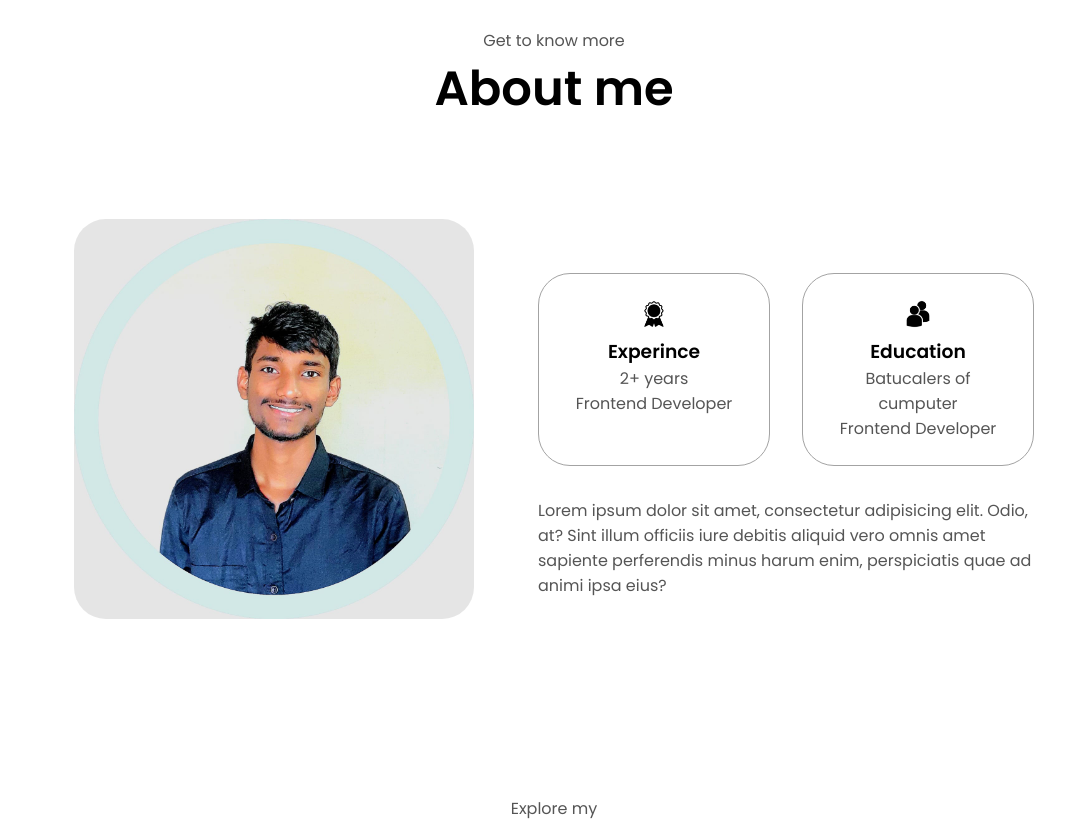
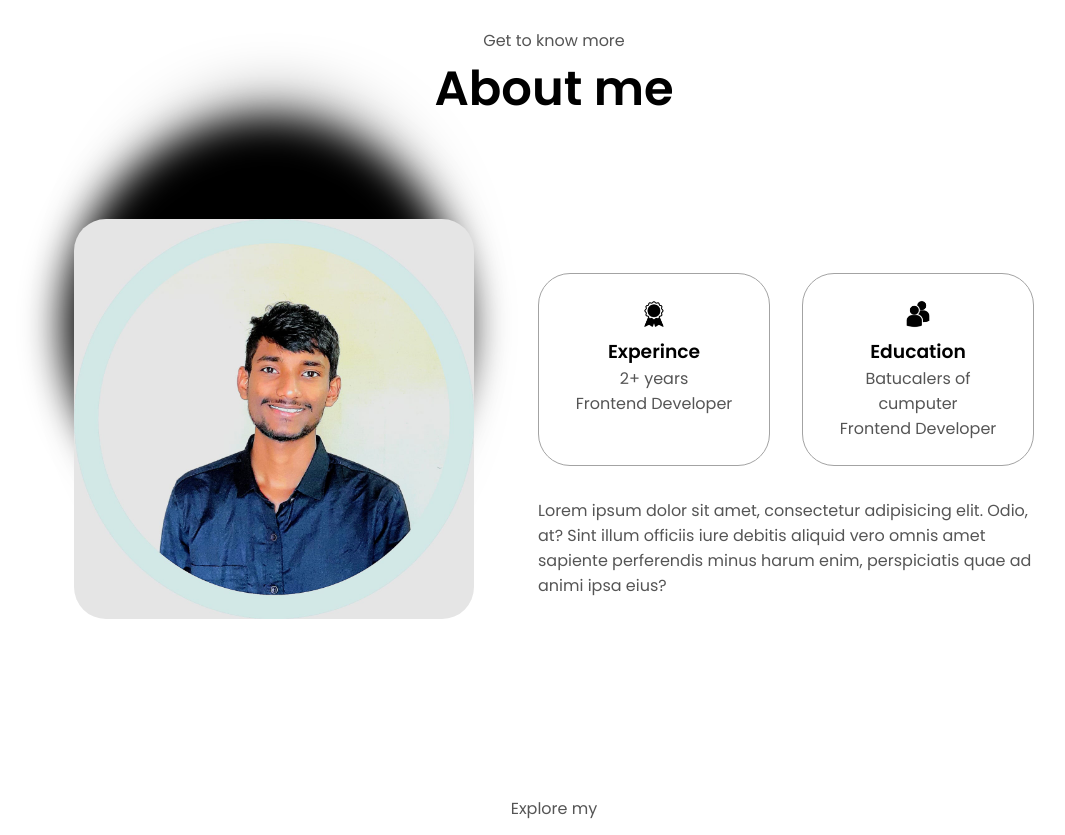
Before and after one commit to Maheshtorane/Portfolio, a plain HTML site: page index.html in a window 1280 px wide. Shown: the part 900-1735 px from the top of the page, without its empty margins (86-1151 px from the left). Drawn offline with Linux system fonts and the light colour scheme.

Commit message:
animation
black color animation

```diff
--- a/index.html
+++ b/index.html
@@ -55,8 +55,8 @@
             </div>
             <div id="socile-contaner">
                 <img src="./assets/linkedin.png" alt="linkedin" class="icon"
-                    onclick="location.href='https:/linkedin.com/'">
-                <img src="./assets/github.png" alt="github" class="icon" onclick="location.href='https:/github.com/'">
+                    onclick="location.href='https:/in.linkedin.com/in/mahesh-torane?trk=people-guest_people_search-card'">
+                <img src="./assets/github.png" alt="github" class="icon" onclick="location.href='https:/github.com/Maheshtorane'">
             </div>
         </div>
 
@@ -68,6 +68,8 @@
         <p class="section_text_p1">Get to know more</p>
         <h1 class="title">About me</h1>
         <div class="section-contaner">
+                <div class="feture1"></div>
+                <div class="feture2"></div>
             <div class="section_pic-contaner">
                 <img src="./assets/profile22.jpg" alt="profile pitcher" class="about-pic">
             </div>
@@ -218,10 +220,10 @@
                     </div>
                     <h2 class="experience-sub-title project-title">project one</h2>
                     <div class="btn-contaner">
-                        <button class="btn btn-color-2 project-btn" onclick="location.href='https:/github.com/'">
+                        <button class="btn btn-color-2 project-btn" onclick="location.href='https:/github.com/Maheshtorane/level1'">
                             Github
                         </button>
-                        <button class="btn btn-color-2 project-btn" onclick="location.href='https:/github.com/'">
+                        <button class="btn btn-color-2 project-btn" onclick="location.href='http:/127.0.0.1:5501/index.html'">
                             Live Demo
                         </button>
 
@@ -271,7 +273,7 @@
             </div>
             <div class="contact-info-contaner">
                 <img src="./assets/linkedin.png" alt="linkedin" class="contact-icon">
-                <p><a href="https://www.linkedin.com">linkedin</a></p>
+                <p><a href="https://in.linkedin.com/in/mahesh-torane?trk=people-guest_people_search-card">linkedin</a></p>
             </div>
         </div>
 
--- a/style.css
+++ b/style.css
@@ -155,6 +155,49 @@ section{
 
 /*profile section*/
 
+
+.feture1{
+  background-color: rgb(0, 0, 0);
+  height: 400px;
+  width: 300px;
+  position: absolute;
+  border-radius: 50%;
+  animation-name: anime;
+  filter: blur(40px);
+  animation-duration: 8s;
+  animation-delay: 8s;
+  animation-iteration-count: infinite;
+  animation-direction: alternate;
+  animation-timing-function: linear;
+  left: 50px;
+
+}
+
+.feture2{
+  background-color: rgb(0, 0, 0);
+  height: 400px;
+  width: 400px;
+  position: absolute;
+  border-radius: 50%;
+  animation-name: anime;
+  filter: blur(20px);
+  animation-duration: 8s;
+  animation-delay: 8s;
+  animation-iteration-count: infinite;
+  animation-direction: alternate;
+  left: -10px;
+
+}
+
+@keyframes anime{
+  from{
+    transform: translate(-0%,0%);
+  }
+  to{
+    transform: translate(-3%,25%);
+  }
+}
+
 #profile{
   display: flex;
   justify-content: center;
@@ -168,6 +211,9 @@ section{
   height: 400px;
   width: 400px;
   margin: auto 0;
+  position: relative;
+  margin: 0;
+
 }
 
 .section_text{
```
